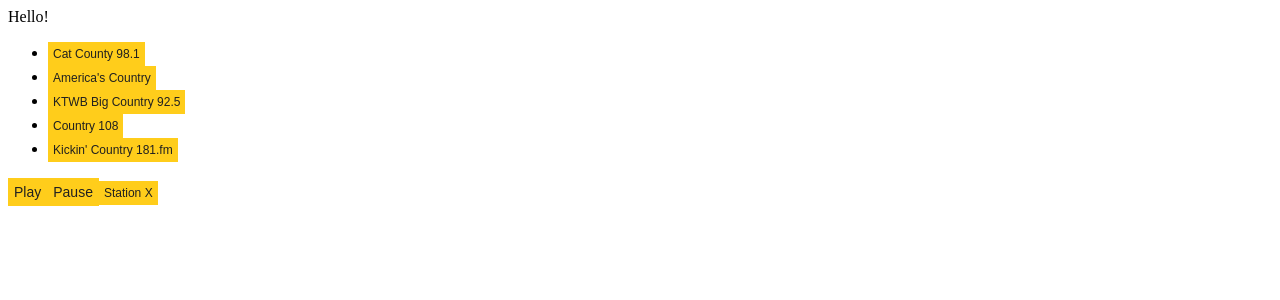
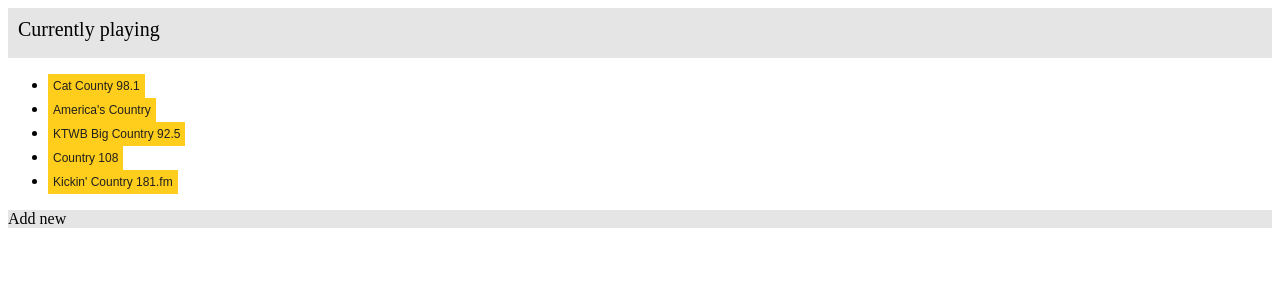
Before and after one commit to monikahenschke/radio-app-react, a React (Create React App) app: page / in a window 1280 px wide. Shown: the top 300 px of the page. Built offline with nearby package versions, Linux system fonts and the light colour scheme.

Commit message:
RD-20 creating a general wrapper for all of things in the project (#17)
* creating a general wrapper for all of things in the project

* structure of the project

Co-authored-by: Monika <monika.henschke@gmail.com>

```diff
--- a/src/App.js
+++ b/src/App.js
@@ -1,64 +1,12 @@
-import { useState } from 'react';
-import Button from './components/Button';
-import StationsList from './components/StationsList';
-import getAudioManager from './utils/audio-manager';
-const hardcodedRadioUrl = 'http://17573.live.streamtheworld.com/WCTKFMAAC.aac';
-const hardcodedRadioUrl1 = 'http://icepool.silvacast.com/COUNTRY108.mp3';
-const radioStationsArray = [
-  {
-    id: 'cat-country',
-    name: 'Cat County 98.1',
-    link: 'http://17573.live.streamtheworld.com/WCTKFMAAC.aac',
-  },
-  {
-    id: 'americas-country',
-    name: "America's Country",
-    link: 'https://ais-sa2.cdnstream1.com/1976_128.mp3',
-  },
-  {
-    id: 'ktwb-big-country',
-    name: 'KTWB Big Country 92.5',
-    link: 'https://14083.live.streamtheworld.com/KTWBFMAAC.aac',
-  },
-  {
-    id: 'country-208',
-    name: 'Country 108',
-    link: 'http://icepool.silvacast.com/COUNTRY108.mp3',
-  },
-  {
-    id: 'kickin-country',
-    name: "Kickin' Country 181.fm",
-    link: 'https://listen.181fm.com/181-kickincountry_128k.mp3',
-  },
-];
+import { Layout } from './components/Layout';
+import Content from './containers/Content';
 
-const App = () => {
-  const [radioStationsState, setRadioStationsState] =
-    useState(radioStationsArray);
-
-  const audioManagerInstance = getAudioManager(hardcodedRadioUrl);
-
-  const handlePlay = () => {
-    audioManagerInstance.play();
-  };
-
-  const handlePause = () => {
-    audioManagerInstance.pause();
-  };
-
-  const handleSelect = (selectedStation) => {
-    audioManagerInstance.select(selectedStation);
-  };
-
+function App() {
   return (
-    <div className="App">
-      <header className="App-header">Hello!</header>
-      <StationsList stations={radioStationsState} handleSelect={handleSelect} />
-      <Button type="button" children="Play" onClick={handlePlay} size="big" />
-      <Button type="button" children="Pause" onClick={handlePause} size="big" />
-      <Button type="button" children="Station X " onClick={handleSelect} />
-    </div>
+    <Layout>
+      <Content />
+    </Layout>
   );
-};
+}
 
 export default App;
--- a/src/components/Button.module.scss
+++ b/src/components/Button.module.scss
@@ -1,8 +1,4 @@
-$base-color: #FFCD1B;
-$black-color: #202020;
-$gray-color: #606060;
-$background-color: #e5e5e5;
-$white-color: #ffffff;
+@import 'src/styles/colors';
 
 .button {
     background: $base-color;
--- /dev/null
+++ b/src/components/Layout.jsx
@@ -0,0 +1,11 @@
+import styles from './Layout.module.scss';
+
+export const Layout = ({ children }) => {
+  return (
+    <div className={styles.Layout}>
+      <div className={styles.topBar}>Currently playing</div>
+      <div className={styles.content}>{children}</div>
+      <div className={styles.bottomBar}>Add new</div>
+    </div>
+  );
+};
--- /dev/null
+++ b/src/components/Layout.module.scss
@@ -0,0 +1,17 @@
+@import 'src/styles/colors';
+
+.Layout {
+}
+
+.topBar {
+    height: 30px;
+    font-size: 20px;
+    padding: 10px;
+    background: $background-color;
+}
+.bottomBar {
+  background: $background-color;
+}
+
+.content {
+}
--- /dev/null
+++ b/src/containers/Content.jsx
@@ -0,0 +1,59 @@
+import { useState } from 'react';
+import StationsList from '../components/StationsList';
+import styles from './Content.module.scss';
+import getAudioManager from '../utils/audio-manager';
+const hardcodedRadioUrl = 'http://17573.live.streamtheworld.com/WCTKFMAAC.aac';
+
+const radioStationsArray = [
+  {
+    id: 'cat-country',
+    name: 'Cat County 98.1',
+    link: 'http://17573.live.streamtheworld.com/WCTKFMAAC.aac',
+  },
+  {
+    id: 'americas-country',
+    name: "America's Country",
+    link: 'https://ais-sa2.cdnstream1.com/1976_128.mp3',
+  },
+  {
+    id: 'ktwb-big-country',
+    name: 'KTWB Big Country 92.5',
+    link: 'https://14083.live.streamtheworld.com/KTWBFMAAC.aac',
+  },
+  {
+    id: 'country-208',
+    name: 'Country 108',
+    link: 'http://icepool.silvacast.com/COUNTRY108.mp3',
+  },
+  {
+    id: 'kickin-country',
+    name: "Kickin' Country 181.fm",
+    link: 'https://listen.181fm.com/181-kickincountry_128k.mp3',
+  },
+];
+
+const audioManagerInstance = getAudioManager(hardcodedRadioUrl);
+
+const handlePlay = () => {
+  audioManagerInstance.play();
+};
+
+const handlePause = () => {
+  audioManagerInstance.pause();
+};
+
+const handleSelect = (selectedStation) => {
+  audioManagerInstance.select(selectedStation);
+};
+
+const Content = (props) => {
+  const [radioStationsState, setRadioStationsState] =
+    useState(radioStationsArray);
+
+  return (
+    <div className={styles.Content}>
+      <StationsList stations={radioStationsState} handleSelect={handleSelect} />
+    </div>
+  );
+};
+export default Content;
--- /dev/null
+++ b/src/styles/_colors.scss
@@ -0,0 +1,5 @@
+$base-color: #FFCD1B;
+$black-color: #202020;
+$gray-color: #606060;
+$background-color: #e5e5e5;
+$white-color: #ffffff;
```
Also changed, not shown: src/components/StationsList.module.scss (added), src/containers/Content.module.scss (added).
